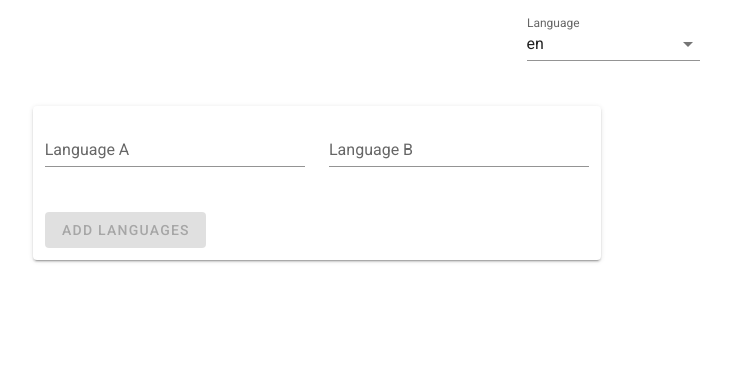
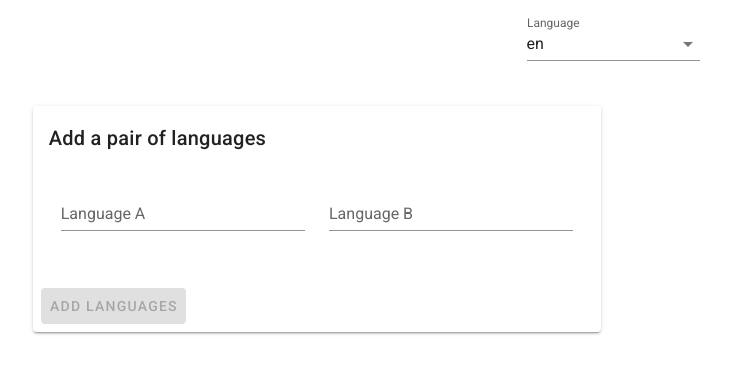
Before and after one commit to GeraldAburto/my-vocab, a Vue app: page / in a window 1280 px wide. Shown: the top 374 px of the page, without its empty margins (323-1054 px from the left). Built offline with nearby package versions, Linux system fonts and the light colour scheme.

Commit message:
:sparkles: Added new Languages Card component
Added new component to show language information

```diff
--- a/src/App.vue
+++ b/src/App.vue
@@ -9,6 +9,28 @@
           <v-col cols="12" md="6" offset-md="3">
             <add-languages :onSubmit="addLanguages" />
           </v-col>
+          <v-col cols="12" md="6" offset-md="3">
+            <v-alert
+              :value="alert"
+              color="red"
+              type="error"
+              dismissible
+              dense
+              >{{ $t("misc.alert") }}</v-alert
+            >
+          </v-col>
+        </v-row>
+        <v-row>
+          <v-col
+            sm="12"
+            md="6"
+            lg="4"
+            xl="3"
+            v-for="({ languages, words }, index) in languages"
+            :key="index"
+          >
+            <language-card :title="languages" :words="words" />
+          </v-col>
         </v-row>
       </v-container>
     </v-app>
@@ -18,18 +40,41 @@
 <script>
 import AddLanguages from "./components/AddLanguages.vue";
 import SwitchLanguage from "./components/SwitchLanguage.vue";
+import LanguageCard from "./components/LanguageCard.vue";
 
 export default {
+  data() {
+    return {
+      languages: [],
+      alert: false,
+    };
+  },
   name: "App",
   components: {
     AddLanguages,
     SwitchLanguage,
+    LanguageCard,
   },
   methods: {
-    addLanguages(languages) {
-      //TODO: Save Languages on localstorage.
-      console.log(languages);
+    addLanguages({ langA, langB }) {
+      const a = `${langA}-${langB}`;
+      const b = `${langB}-${langA}`;
+      if (
+        this.languages.some(
+          ({ languages }) => languages.includes(a) || languages.includes(b)
+        )
+      )
+        return (this.alert = true);
+
+      this.languages.push({ languages: a, words: [] });
+      this.saveLanguages();
     },
+    saveLanguages() {
+      localStorage.setItem("languages", JSON.stringify(this.languages));
+    },
+  },
+  mounted() {
+    this.languages = JSON.parse(localStorage.getItem("languages")) || [];
   },
 };
 </script>
--- a/src/components/AddLanguages.vue
+++ b/src/components/AddLanguages.vue
@@ -1,7 +1,8 @@
 <template>
-  <v-card>
-    <v-progress-linear indeterminate v-if="sending" />
-    <v-form>
+  <v-card :loading="sending">
+    <v-card-title>{{ $t("addLanguages.title") }}</v-card-title>
+    <v-card-text>
+      <v-form id="add-languages">
         <v-container>
           <v-row>
             <v-col cols="12" md="6">
@@ -25,15 +26,14 @@
               ></v-text-field>
             </v-col>
           </v-row>
-        <v-row>
-          <v-col>
+        </v-container>
+      </v-form>
+    </v-card-text>
+    <v-card-actions>
       <v-btn class="mr-4" @click="addLanguages" :disabled="$v.$invalid">
         {{ $t("addLanguages.addLangs") }}
       </v-btn>
-          </v-col>
-        </v-row>
-      </v-container>
-    </v-form>
+    </v-card-actions>
   </v-card>
 </template>
 
--- /dev/null
+++ b/src/components/LanguageCard.vue
@@ -0,0 +1,59 @@
+<template>
+  <v-card>
+    <v-card-title>{{ title }}</v-card-title>
+    <v-card-text>{{ `${wordsCount} ${$t("misc.wordsCount")}` }}</v-card-text>
+    <v-card-actions>
+      <v-btn color="orange lighten-2" text> Practice </v-btn>
+      <v-spacer></v-spacer>
+      <v-btn icon @click="expanded = !expanded">
+        <v-icon>{{ expanded ? "mdi-chevron-up" : "mdi-chevron-down" }}</v-icon>
+      </v-btn>
+    </v-card-actions>
+    <v-expand-transition>
+      <div v-show="expanded">
+        <v-divider></v-divider>
+        <v-card-text>
+          <v-simple-table fixed-header height="300px">
+            <template v-slot:default>
+              <thead>
+                <tr>
+                  <th class="text-left">{{ languages[0] }}</th>
+                  <th class="text-left">{{ languages[1] }}</th>
+                  <th class="text-left">{{ $t("misc.remove") }}</th>
+                </tr>
+              </thead>
+            </template>
+          </v-simple-table>
+        </v-card-text>
+      </div>
+    </v-expand-transition>
+  </v-card>
+</template>
+
+<script>
+export default {
+  props: {
+    title: {
+      type: String,
+      required: true,
+    },
+    words: Array,
+  },
+  data() {
+    return {
+      expanded: false,
+    };
+  },
+  computed: {
+    languages: function () {
+      return this.title.toString().split("-");
+    },
+    wordsCount: function () {
+      return Array.from(this.words).length;
+    },
+  },
+};
+</script>
+
+<style>
+</style>
--- a/src/components/SwitchLanguage.vue
+++ b/src/components/SwitchLanguage.vue
@@ -1,5 +1,9 @@
 <template>
-  <v-select :items="langs" :label="$t('misc.language')" v-model="$i18n.locale" ></v-select>
+  <v-select
+    :items="langs"
+    :label="$t('misc.language')"
+    v-model="$i18n.locale"
+  ></v-select>
 </template>
 
 <script>
--- a/src/locales/locale.en.js
+++ b/src/locales/locale.en.js
@@ -1,7 +1,9 @@
 const en = {
     misc: {
-        greetings: 'Hello world!',
         language: 'Language',
+        alert: 'This pair of languages already exists.',
+        wordsCount: 'word(s).',
+        remove: 'Remove',
     },
     addLanguages: {
         title: 'Add a pair of languages',
--- a/src/locales/locale.es.js
+++ b/src/locales/locale.es.js
@@ -1,7 +1,9 @@
 const es = {
     misc: {
-        greetings: 'Hola mundo!',
         language: 'Idioma',
+        alert: 'Este par de idiomas ya existe.',
+        wordsCount: 'palabra(s).',
+        remove: 'Eliminar',
     },
     addLanguages: {
         title: 'Agrega un par de idiomas',
```
Lines whose indentation alone changed are shown as unchanged.
